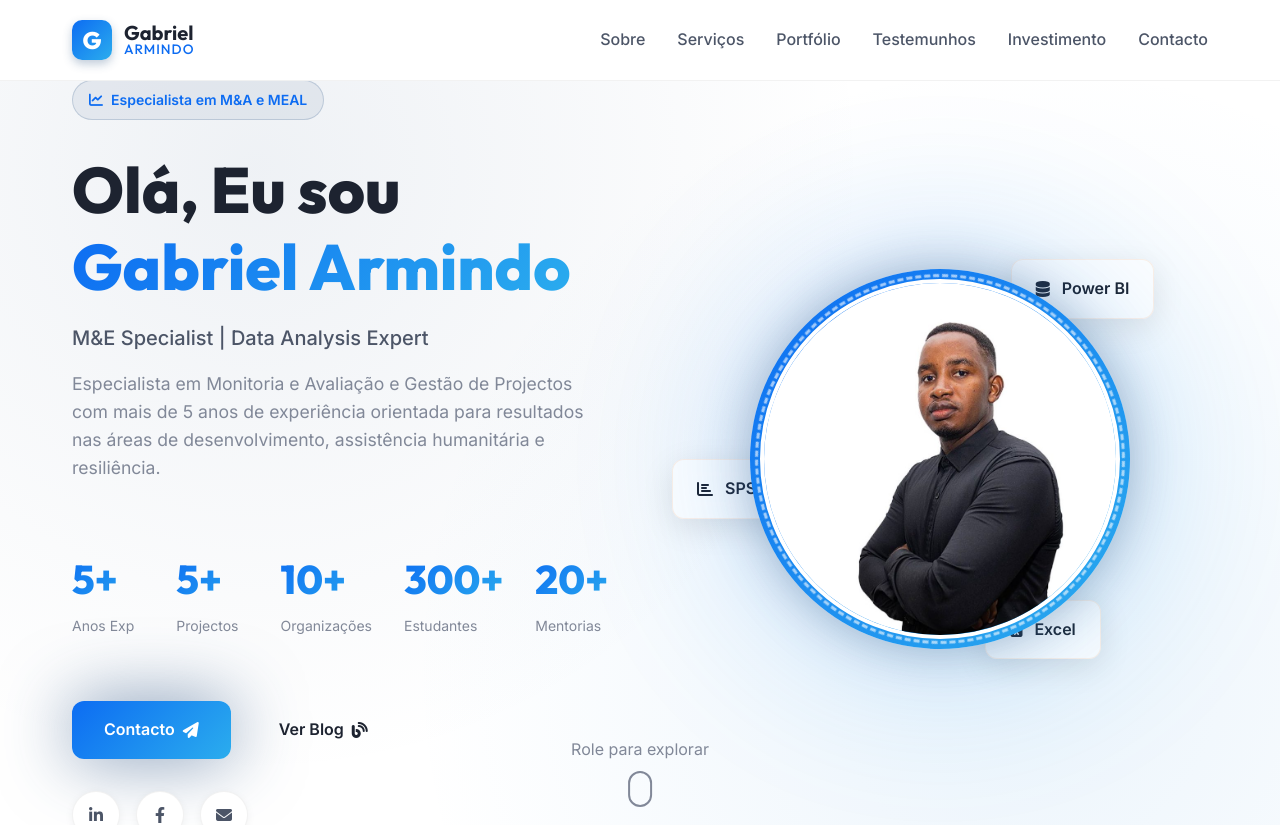
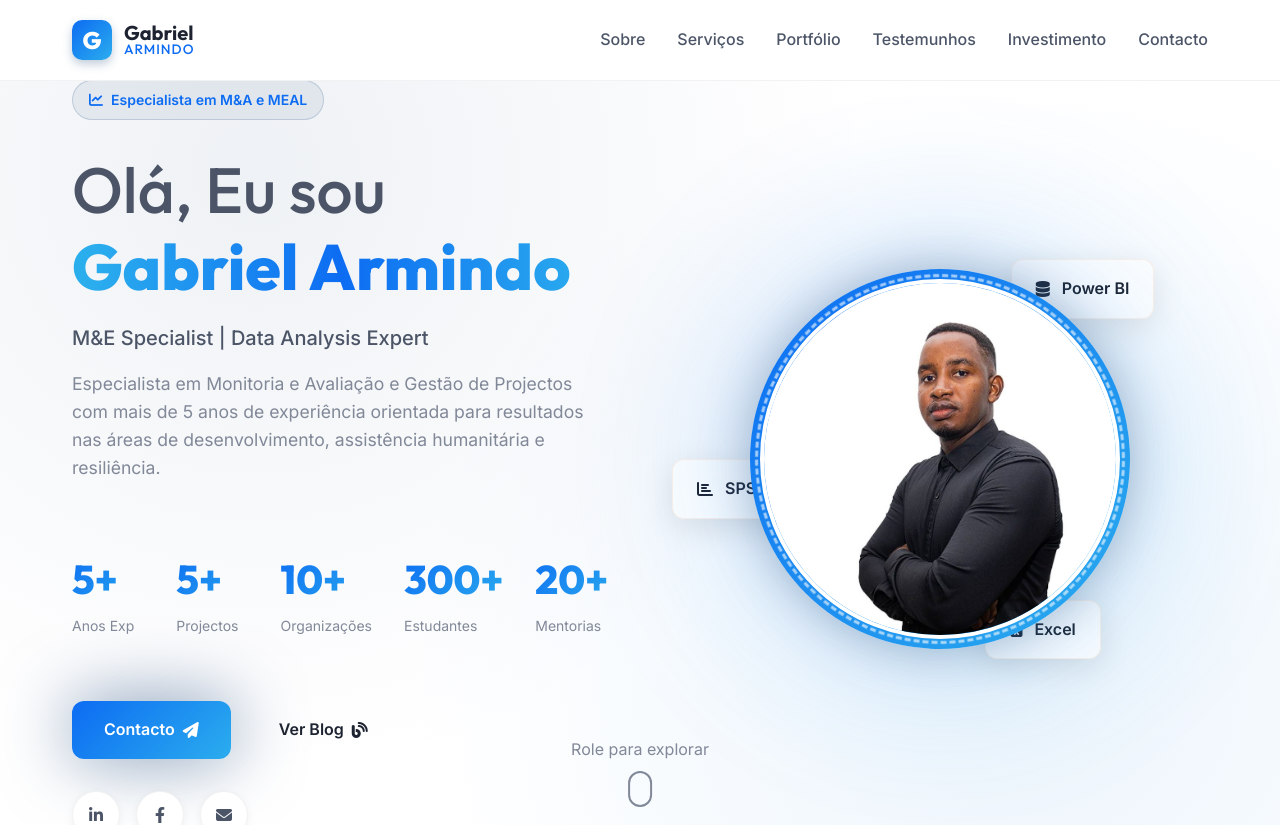
Before and after one commit to afonsoDomingos/gabrielarmindo, a Vue app: page / in a window 1280 px wide. Shown: the top 825 px of the page. Built offline with nearby package versions, Linux system fonts and the light colour scheme; no server answers.

Commit message:
Style: Adicionado efeito shimmer e animação de entrada no título do Hero

```diff
--- a/src/components/Hero.vue
+++ b/src/components/Hero.vue
@@ -8,8 +8,8 @@
           <span>Especialista em M&A e MEAL</span>
         </div>
         <h1 class="hero-title">
-          Olá, Eu sou <br />
-          <span class="gradient-text hero-name">Gabriel Armindo</span>
+          <span class="hero-greeting reveal-text">Olá, Eu sou</span> <br />
+          <span class="gradient-text hero-name animated-name">Gabriel Armindo</span>
         </h1>
         <p class="hero-subtitle">M&E Specialist | Data Analysis Expert</p>
         <p class="hero-description">
@@ -147,6 +147,44 @@
     font-weight: 800;
     line-height: 1.2;
     margin-bottom: var(--spacing-sm);
+    perspective: 1000px;
+}
+
+.hero-greeting {
+    display: inline-block;
+    opacity: 0;
+    transform: translateY(20px);
+    animation: fadeInUp 0.8s ease forwards 0.2s;
+    font-weight: 500;
+    color: var(--text-secondary);
+}
+
+.animated-name {
+    display: inline-block;
+    background: linear-gradient(90deg,
+        var(--primary-color) 0%,
+        var(--secondary-color) 25%,
+        var(--accent-color) 50%,
+        var(--secondary-color) 75%,
+        var(--primary-color) 100%);
+    background-size: 200% auto;
+    -webkit-background-clip: text;
+    background-clip: text;
+    -webkit-text-fill-color: transparent;
+    animation: shimmer 4s linear infinite, fadeInUp 0.8s ease forwards 0.4s;
+    opacity: 0;
+    transform: translateY(30px);
+    transition: all 0.4s cubic-bezier(0.175, 0.885, 0.32, 1.275);
+}
+
+.animated-name:hover {
+    transform: scale(1.08) translateY(-5px) rotateX(5deg);
+    filter: drop-shadow(0 0 12px rgba(44, 82, 130, 0.4));
+    cursor: pointer;
+}
+
+@keyframes shimmer {
+    to { background-position: 200% center; }
 }
 
 .hero-subtitle {
```
